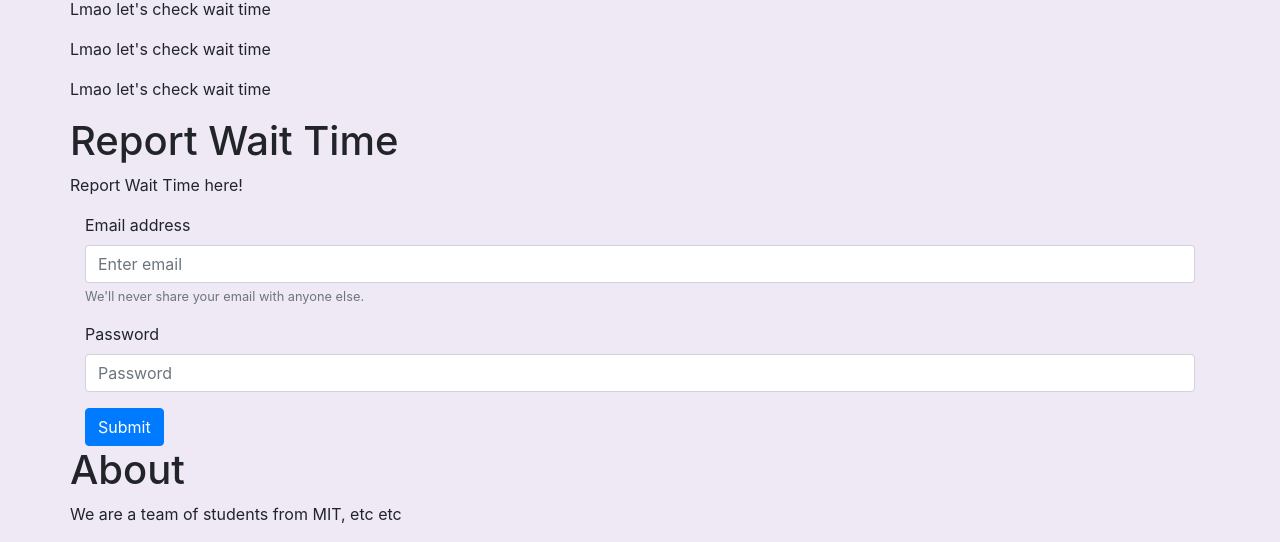
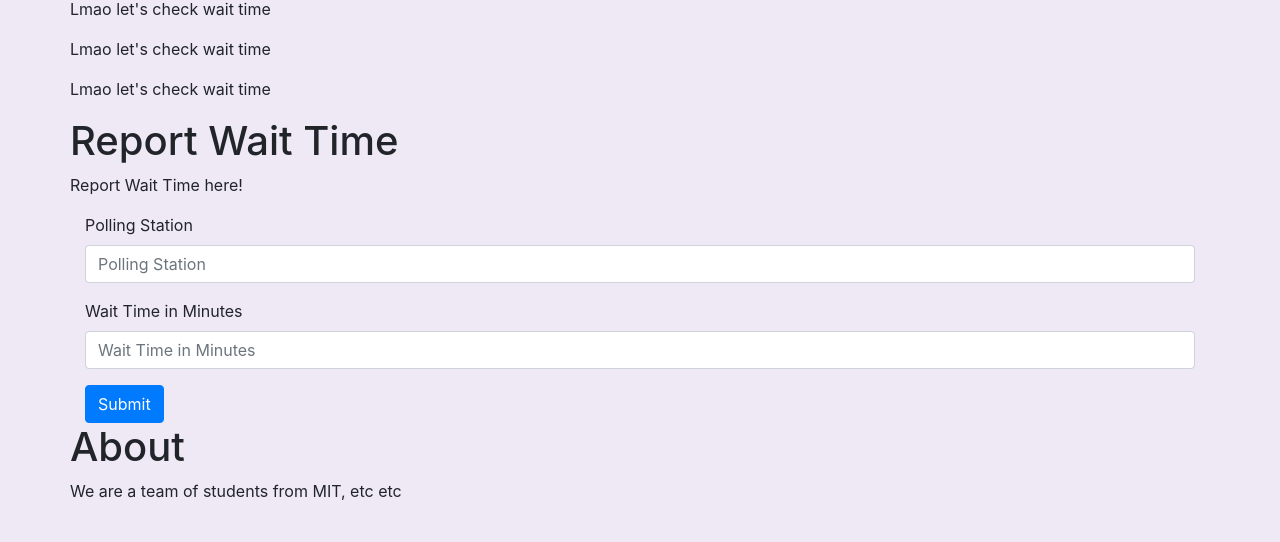
Before and after one commit to wstan2001/HackMIT2020, a Flask app: page / in a window 1280 px wide. Shown: the part 689-1231 px from the top of the page. After the commit the page ends 1189 px from the top, so only its background shows below. Run offline with Flask 2, Linux system fonts and the light colour scheme; some libraries are stand-ins or nearby versions.

Commit message:
added update to frontend

```diff
--- a/app/static/styles/main.css
+++ b/app/static/styles/main.css
@@ -3,6 +3,12 @@ body {
   margin: 0;
   background: #efe9f6;
 }
+
+.jumbotron {
+  background: linear-gradient(to bottom, rgba(255,255,255,1) 0%,rgba(255,255,255,0.7) 100%),  url("https://www.brookings.edu/wp-content/uploads/2016/07/voting-station-at-ohio-primary-2012.jpg");
+  background-size: cover;
+}
+
 /*--- navigation bar ---*/
 .navbar {
   background:#9400D3;
--- a/app/templates/index.html
+++ b/app/templates/index.html
@@ -1,5 +1,5 @@
 <!DOCTYPE html>
-<html>
+<html xmlns:https="http://www.w3.org/1999/xhtml">
 
 <head><link rel="stylesheet"
             href="https://stackpath.bootstrapcdn.com/bootstrap/4.1.3/css/bootstrap.min.css"
@@ -96,13 +96,12 @@
 
   <form>
   <div class="form-group">
-    <label for="exampleInputEmail1">Email address</label>
-    <input type="email" class="form-control" id="exampleInputEmail1" aria-describedby="emailHelp" placeholder="Enter email">
-    <small id="emailHelp" class="form-text text-muted">We'll never share your email with anyone else.</small>
+    <label for="pollingstation">Polling Station</label>
+    <input type="text" class="form-control" id="pollingstation" placeholder="Polling Station">
   </div>
   <div class="form-group">
-    <label for="exampleInputPassword1">Password</label>
-    <input type="password" class="form-control" id="exampleInputPassword1" placeholder="Password">
+    <label for="waittimeentered">Wait Time in Minutes</label>
+    <input type="number" class="form-control" id="waittimeentered" placeholder="Wait Time in Minutes">
   </div>
   <button type="submit" class="btn btn-primary">Submit</button>
 </form>
```
